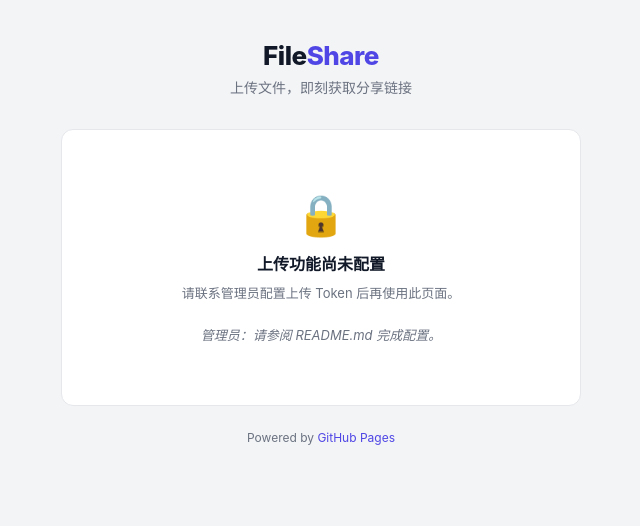
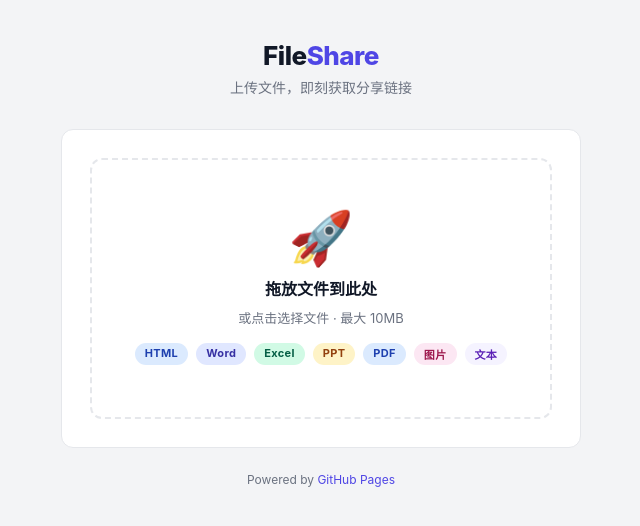
Before and after one commit to guoyingwei6/fileshare, a plain HTML site: page upload.html in a window 1280 px wide. Shown: the whole page, without its empty margins (319-959 px from the left). Drawn offline with Linux system fonts and the light colour scheme.

Commit message:
config: set upload token

```diff
--- a/upload.html
+++ b/upload.html
@@ -247,7 +247,7 @@
 // ============================================================
 // 在 GitHub 创建 Fine-grained PAT，只开 Contents: Write 权限
 // https://github.com/settings/personal-access-tokens/new
-const UPLOAD_TOKEN = 'REPLACE_WITH_YOUR_TOKEN';  // 替换为你的 Token
+const UPLOAD_TOKEN = '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';
 
 // 文件大小上限（字节），默认 10MB
 const MAX_SIZE = 10 * 1024 * 1024;
```
